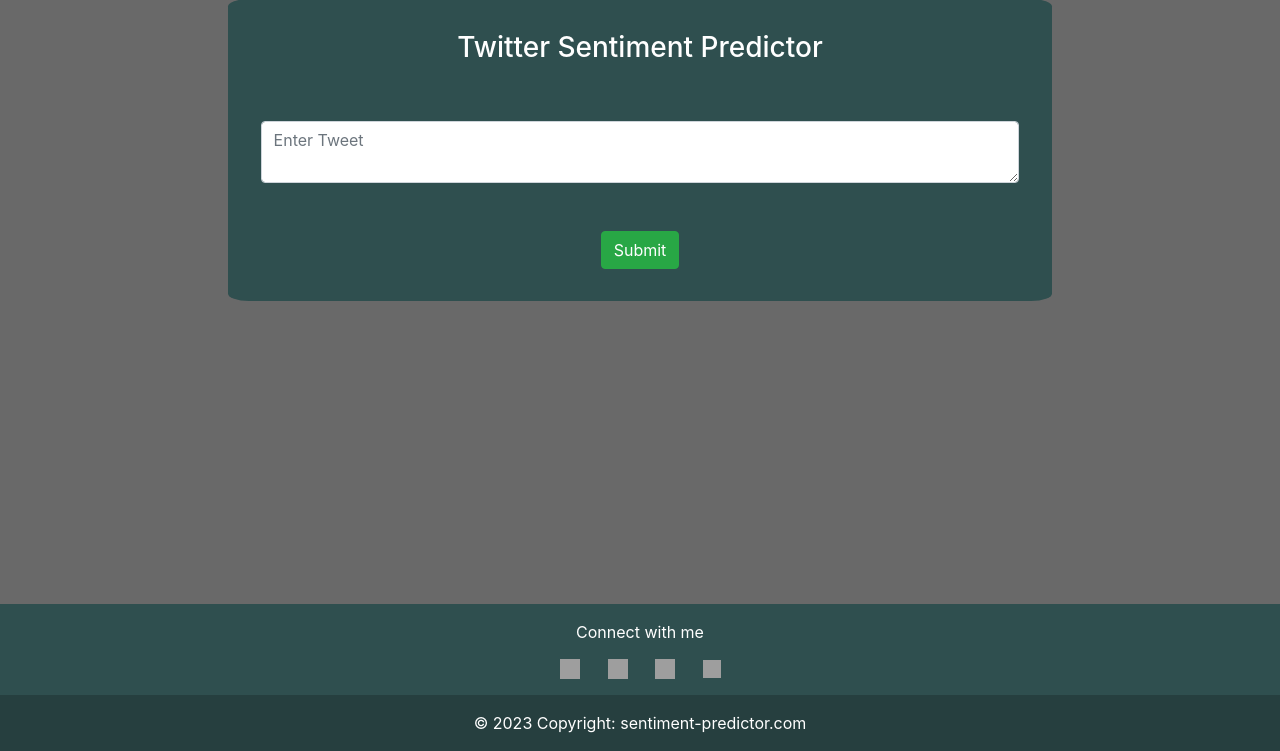
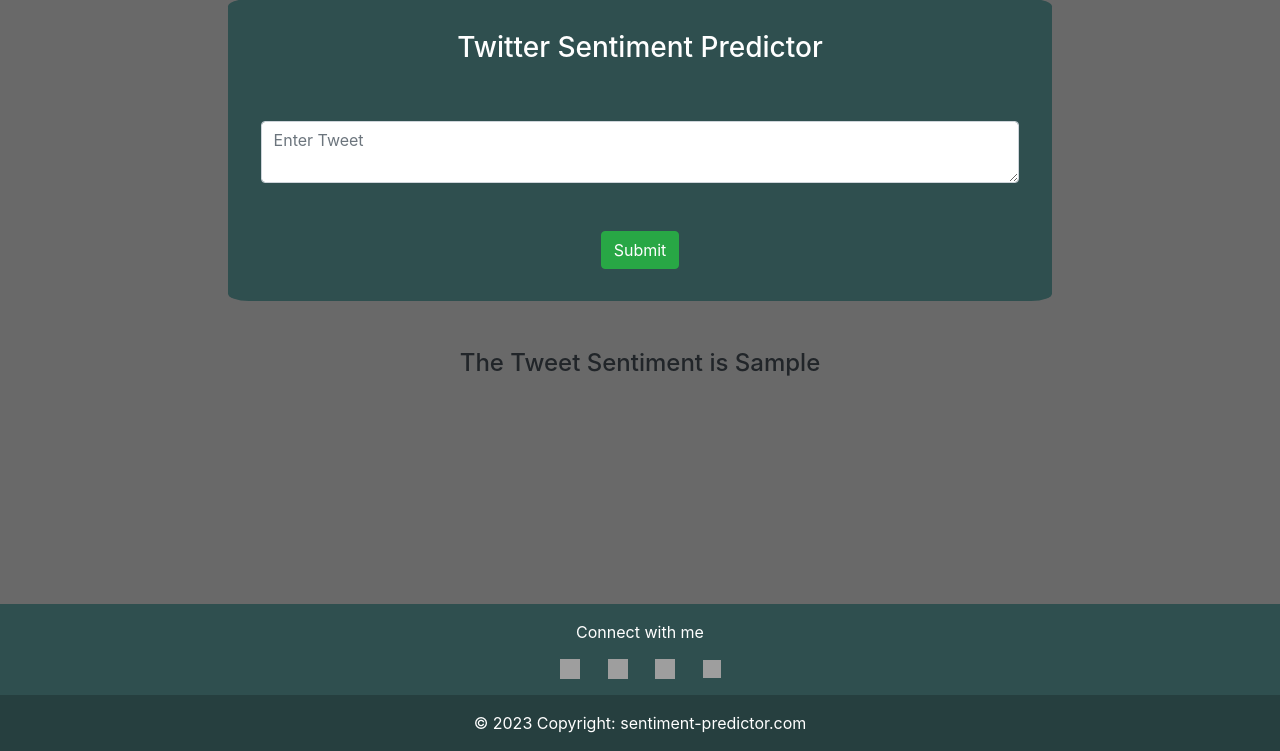
Before and after one commit to RampageousRJ/Twitter-Sentiment-Analysis, a Flask app: template twitter/templates/home.html in a window 1280 px wide. Shown: the part 49-800 px from the top of the page. Run offline with Flask 3, Linux system fonts and the light colour scheme; the template is opened without the code that fills it: values that come from a table or form of the project are taken from there, most other values are stand-ins (such as "Sample title", 1, 10 or a date in 2020); grey boxes are pictures that could not be loaded.

Commit message:
Prototype Completion

```diff
--- a/twitter/templates/home.html
+++ b/twitter/templates/home.html
@@ -3,11 +3,11 @@
     <head>
         <meta charset="utf-8">
         <meta http-equiv="X-UA-Compatible" content="IE=edge">
-        <title>Forest-Fire Predictor</title>
+        <title>Tweet Sentiment Predictor</title>
         <meta name="description" content="">
         <meta name="viewport" content="width=device-width, initial-scale=1">
         <link rel="stylesheet" href="https://cdnjs.cloudflare.com/ajax/libs/font-awesome/4.7.0/css/font-awesome.min.css">
-        <link rel="icon" type="image/x-icon" href="/static/images/icon.ico">
+        <link rel="icon" type="image/x-icon" href="/static/images/logo.ico">
         <link rel="stylesheet" href="https://cdn.jsdelivr.net/npm/bootstrap@4.5.3/dist/css/bootstrap.min.css" integrity="sha384-TX8t27EcRE3e/ihU7zmQxVncDAy5uIKz4rEkgIXeMed4M0jlfIDPvg6uqKI2xXr2" crossorigin="anonymous">
     </head>
 
@@ -47,6 +47,10 @@
             <br>
             <br>
         </div>
+
+        {% if predicted_value %}
+            <h4 class="text-center">The Tweet Sentiment is {{predicted_value}}</h4>
+        {% endif %}
 
         <footer class="text-center text-lg-start" style="position: fixed; left:0; bottom: 0; width: 100%; background-color: darkslategray;">
             <div class="container py-3">
```
Also changed, not shown: twitter/routes.py (+14 -0 lines), twitter/static/images/logo.ico (added).
